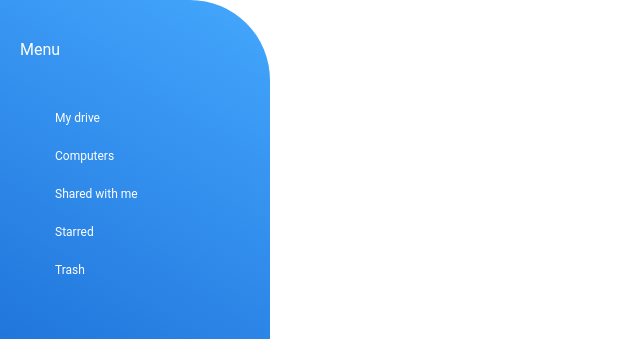
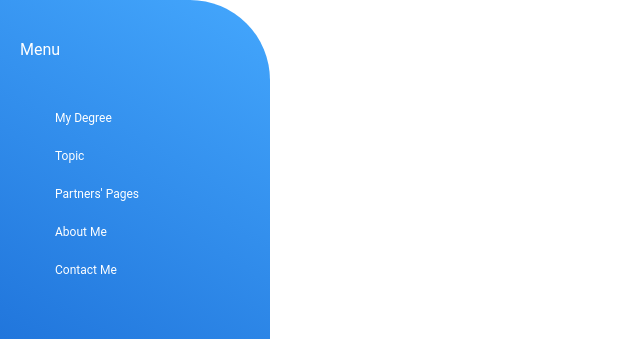
Before and after one commit to macevedo-04/PracticalWorkII, a plain HTML site: page docs/index.html in a window 1280 px wide. Shown: the top 339 px of the page, 0-640 px from the left. Drawn offline with Linux system fonts and the light colour scheme; files that its build step writes are made by us from their sources.

Commit message:
Sidebar changes

```diff
--- a/docs/index.html
+++ b/docs/index.html
@@ -12,23 +12,23 @@
     <p> Menu </p>
     <a href="javascript:void(0)">
       <i class="fa fa-user-o" aria-hidden="true"></i>
-      My drive
+      My Degree
     </a>
     <a href="javascript:void(0)">
       <i class="fa fa-laptop" aria-hidden="true"></i>
-      Computers
+      Topic
     </a>
     <a href="javascript:void(0)">
       <i class="fa fa-clone" aria-hidden="true"></i>
-      Shared with me
+      Partners' Pages
     </a>
     <a href="javascript:void(0)">
       <i class="fa fa-star-o" aria-hidden="true"></i>
-      Starred
+      About Me
     </a>
     <a href="javascript:void(0)">
       <i class="fa fa-trash-o" aria-hidden="true"></i>
-      Trash
+      Contact Me
     </a>
   </aside>
 
```
